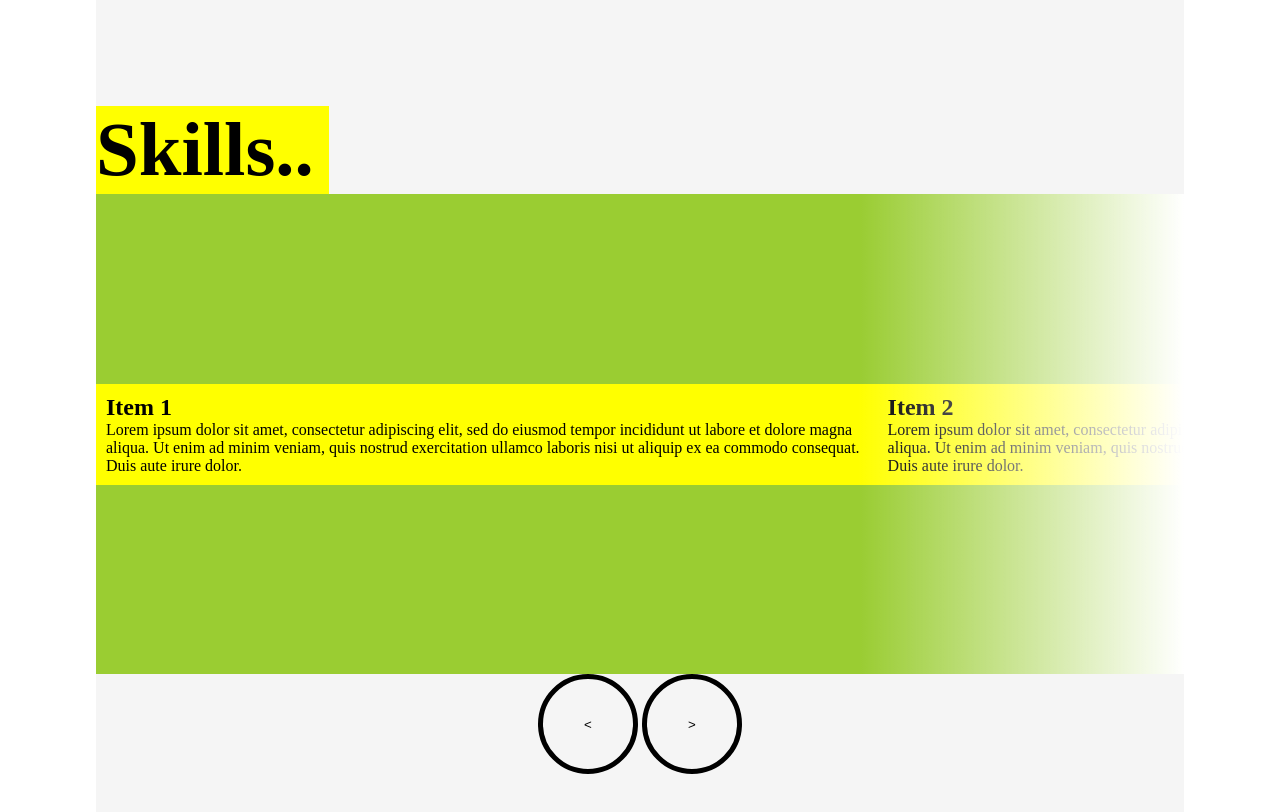
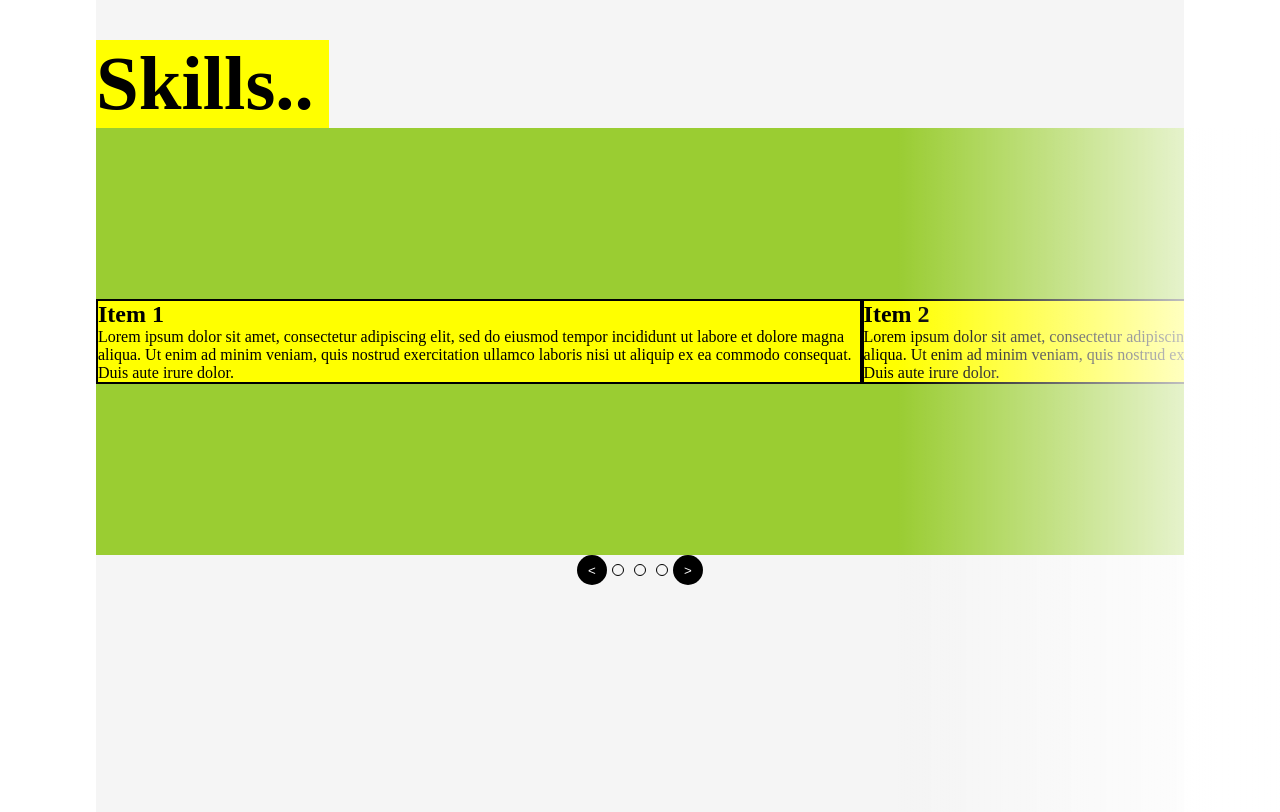
Before and after one commit to nvnx7/my-page-v1, a website: page index.html in a window 1280 px wide. Shown: the part 1560-2372 px from the top of the page. Drawn offline with Linux system fonts and the light colour scheme; files that its build step writes are made by us from their sources; a web font is replaced by a local one.

Commit message:
implemented & fixed carousel

```diff
--- a/app/js/skillsCarouselController.js
+++ b/app/js/skillsCarouselController.js
@@ -1,12 +1,25 @@
-const carousel = document.querySelector("#skill-carousel");
+const navDotClassName = "nav-dot";
+
+let currentIdx = 0;
+const items = ["#item1", "#item2", "#item3"];
+const carousel = document.querySelector("#skill-items-container");
 const nextBtn = document.querySelector("#nav-btn-next");
 const prevBtn = document.querySelector("#nav-btn-prev");
-const leftPad = getElementX("#skills");
 
 nextBtn.addEventListener("click", e => {
-  carousel.scrollTo(getElementX("#item2") - leftPad, 0);
+  if (currentIdx >= items.length - 1) return;
+
+  currentIdx++;
+  carousel.scrollTo(getRelativeX(items[currentIdx]), 0);
 });
 
-function getElementX(query) {
-  return document.querySelector(query).getBoundingClientRect().left;
+prevBtn.addEventListener("click", e => {
+  if (currentIdx <= 0) return;
+
+  currentIdx--;
+  carousel.scrollTo(getRelativeX(items[currentIdx]), 0);
+});
+
+function getRelativeX(query) {
+  return document.querySelector(query).offsetLeft;
 }
--- a/app/scss/_skills.scss
+++ b/app/scss/_skills.scss
@@ -13,20 +13,13 @@
     @include blinking-caret-anim(0s, infinite, backwards);
   }
 
-  #nav-buttons {
-    align-self: center;
+  #skill-carousel {
+    height: 100%;
+    width: 100%;
+    display: flex;
+    flex-direction: column;
 
-    .nav-btn {
-      width: 100px;
-      height: 100px;
-      border: solid black 5px;
-      background: none;
-      cursor: pointer;
-      border-radius: 50%;
-    }
-  }
-
-  #skill-carousel {
+    #skill-items-container {
       position: relative;
       height: 60%;
       width: 100%;
@@ -39,13 +32,47 @@
       scroll-behavior: smooth;
 
       .skill-item {
-      padding: 10px;
+        border: solid 2px black;
         background-color: yellow;
         min-width: 70%;
       }
+    }
+
+    #nav-buttons {
+      display: flex;
+      flex-direction: row;
+      justify-content: space-around;
+      align-self: center;
+
+      .nav-btn {
+        width: 30px;
+        height: 30px;
+        color: white;
+        border: none;
+        background: none;
+        background-color: black;
+        cursor: pointer;
+        border-radius: 50%;
+      }
+
+      #nav-dots {
+        display: flex;
+        flex-direction: row;
+        justify-content: center;
+        align-items: center;
+
+        .nav-dot {
+          width: 10px;
+          height: 10px;
+          border-radius: 50%;
+          border: solid 1px black;
+          margin: 5px;
+        }
+      }
+    }
 
     #fade-gradient {
-      height: 100%;
+      height: 90%;
       width: 30%;
       z-index: 1;
       position: absolute;
@@ -55,6 +82,7 @@
         rgba(255, 255, 255, 0),
         rgba(255, 255, 255, 1)
       );
+      cursor: pointer;
     }
   }
 }
--- a/app/scss/style.scss
+++ b/app/scss/style.scss
@@ -8,7 +8,6 @@
 
 html,
 body {
-  // height: 100vh;
   scroll-behavior: smooth;
   color: black;
   background-color: white;
--- a/index.html
+++ b/index.html
@@ -58,7 +58,8 @@
         </div>
 
         <div id="skill-carousel">
-          <div class="skill-item">
+          <div id="skill-items-container">
+            <div class="skill-item" id="item1">
               <h1 class="skill-item-header">Item 1</h1>
               <p>
                 Lorem ipsum dolor sit amet, consectetur adipiscing elit, sed do
@@ -78,7 +79,7 @@
               </p>
             </div>
 
-          <div class="skill-item">
+            <div class="skill-item" id="item3">
               <h1 class="skill-item-header">Item 3</h1>
               <p>
                 Lorem ipsum dolor sit amet, consectetur adipiscing elit, sed do
@@ -88,12 +89,21 @@
               </p>
             </div>
 
+            <!-- This is just dummy skill-item div to fill space for last item to scroll to view -->
+            <div class="skill-item"></div>
+          </div>
+
           <div id="fade-gradient"></div>
-        </div>
 
           <div id="nav-buttons">
             <button class="nav-btn" id="nav-btn-prev">&lt;</button>
+            <div id="nav-dots">
+              <span class="nav-dot" id="dot1"></span>
+              <span class="nav-dot" id="dot1"></span>
+              <span class="nav-dot" id="dot1"></span>
+            </div>
             <button class="nav-btn" id="nav-btn-next">&gt;</button>
+          </div>
         </div>
       </section>
 
```
Also changed, not shown: app/js/pageScrollController.js (renamed from app/js/scrollController.js), dist/css/styles.css, dist/js/main.js. Lines whose indentation alone changed are shown as unchanged.
